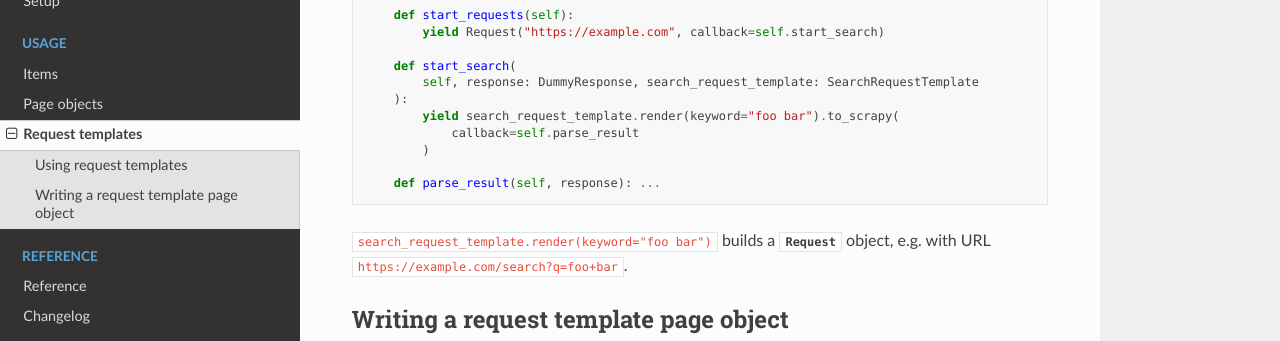
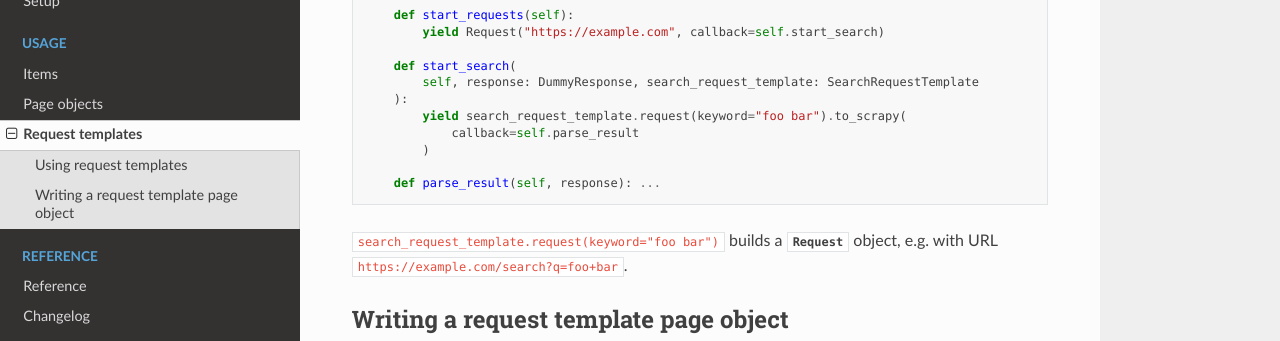
Before and after one commit to zytedata/zyte-common-items, a Sphinx documentation site: the page built from docs/usage/request-templates.rst, in a window 1280 px wide and 900 px high, scrolled down 375 px. Shown: the part 151-492 px from the top of the window. Built offline with Sphinx 7.4.7 and the Read the Docs theme 2.0.0, drawn with Linux system fonts in a browser that asks for light colours; the version number could not be read and is left out.

Commit message:
Update request-templates.rst

```diff
--- a/docs/usage/request-templates.rst
+++ b/docs/usage/request-templates.rst
@@ -32,13 +32,13 @@ specific parameters. For example:
         def start_search(
             self, response: DummyResponse, search_request_template: SearchRequestTemplate
         ):
-            yield search_request_template.render(keyword="foo bar").to_scrapy(
+            yield search_request_template.request(keyword="foo bar").to_scrapy(
                 callback=self.parse_result
             )
 
         def parse_result(self, response): ...
 
-``search_request_template.render(keyword="foo bar")`` builds a
+``search_request_template.request(keyword="foo bar")`` builds a
 :class:`~zyte_common_items.Request` object, e.g. with URL
 ``https://example.com/search?q=foo+bar``.
 
```
